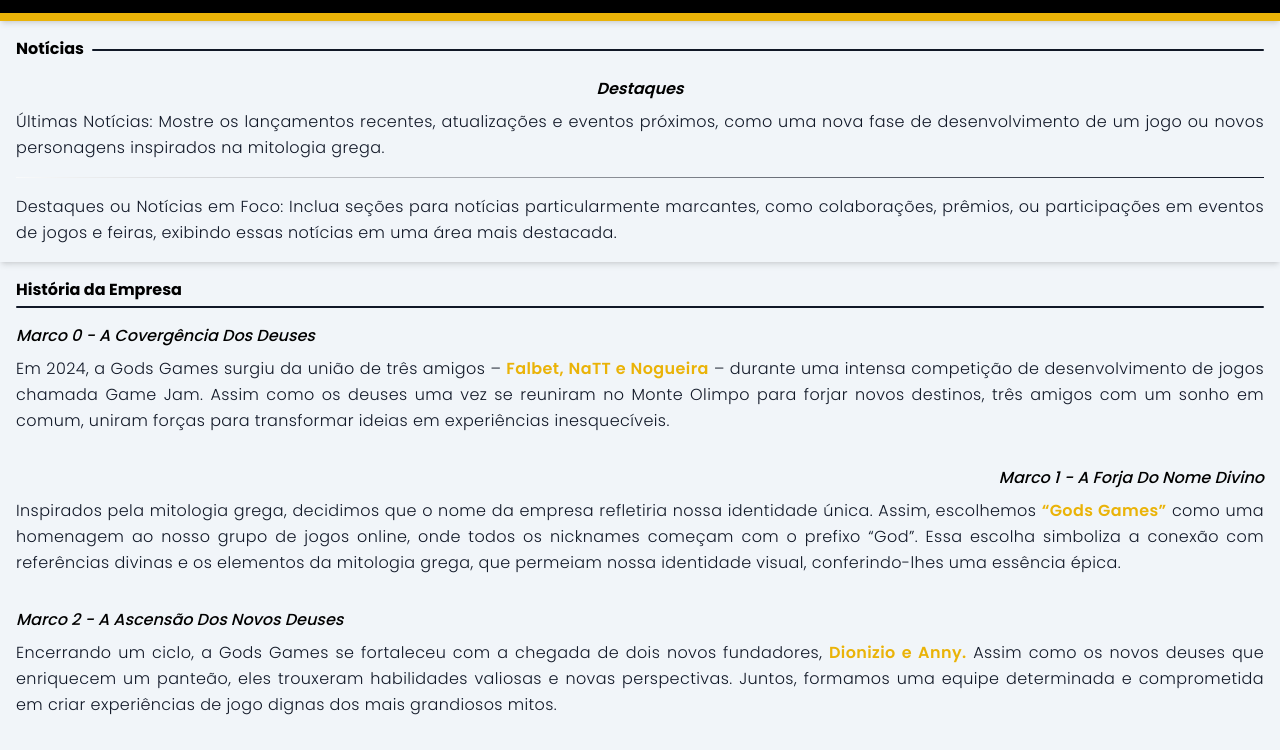
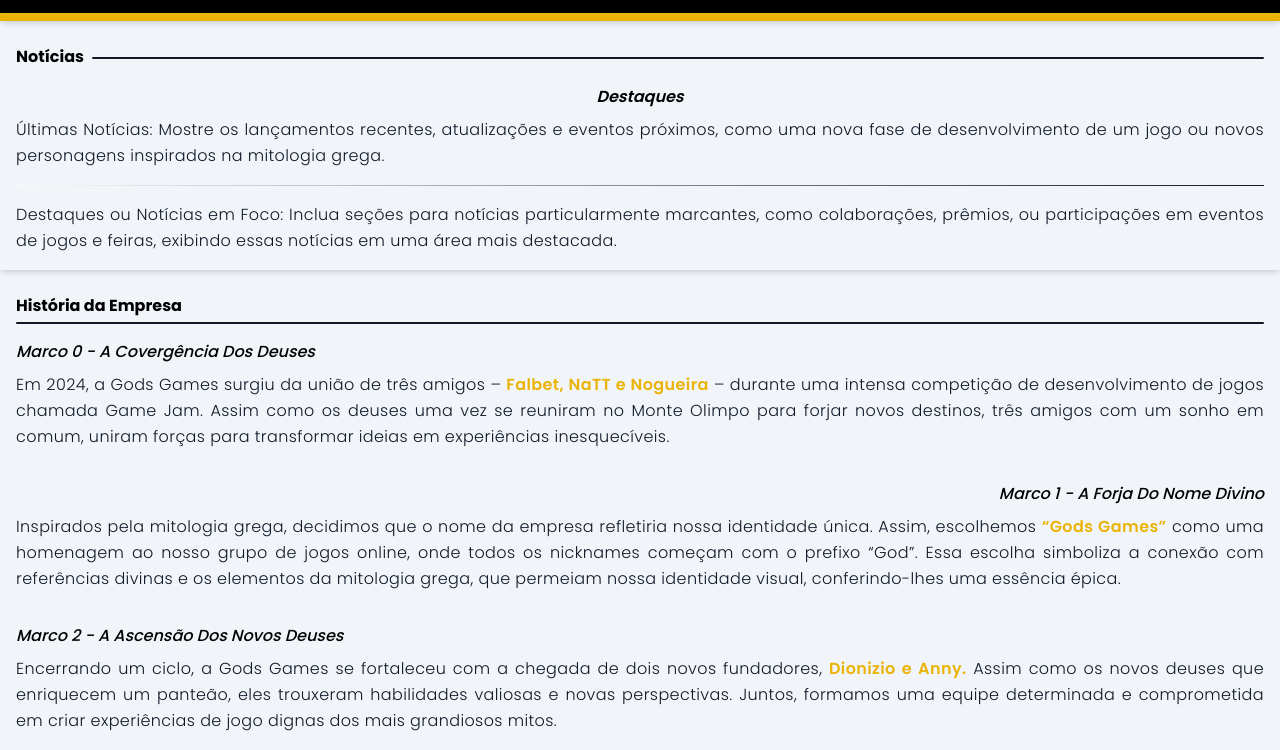
Before and after one commit to LuizDionizio/gods_games_site, a website: page index.html in a window 1280 px wide. Shown: the part 846-1596 px from the top of the page. Drawn offline with Linux system fonts and the light colour scheme; files whose address does not match are found by name.

Commit message:
Fix: Margin sections

```diff
--- a/index.html
+++ b/index.html
@@ -92,7 +92,7 @@
 
 
         <!--Noticias-->
-        <section id="noticias" class="w-full h-auto m-0 pb-4 shadow-md">
+        <section id="noticias" class="w-full h-auto mt-2 pb-4 shadow-md">
             <div class="w-full h-auto m-0 p-4 flex">
                 <h1 class="text-base font-bold text-black">Notícias</h1>
                 <div class="w-full h-0.5 mt-3 ms-2 bg-gray-900 rounded-sm"></div>
@@ -112,7 +112,7 @@
             </div>
         </section>
 
-        <section id="historia" class="w-full h-auto m-0 p-0">
+        <section id="historia" class="w-full h-auto mt-2 p-0">
             <div class="w-full p-4">
                 <h1 class="text-base font-bold text-black">História da Empresa</h1>
                 <div class="w-full h-0.5 mt-1 mb-4 bg-gray-900 rounded-sm"></div>
```
Also changed, not shown: src/css/output.css.
